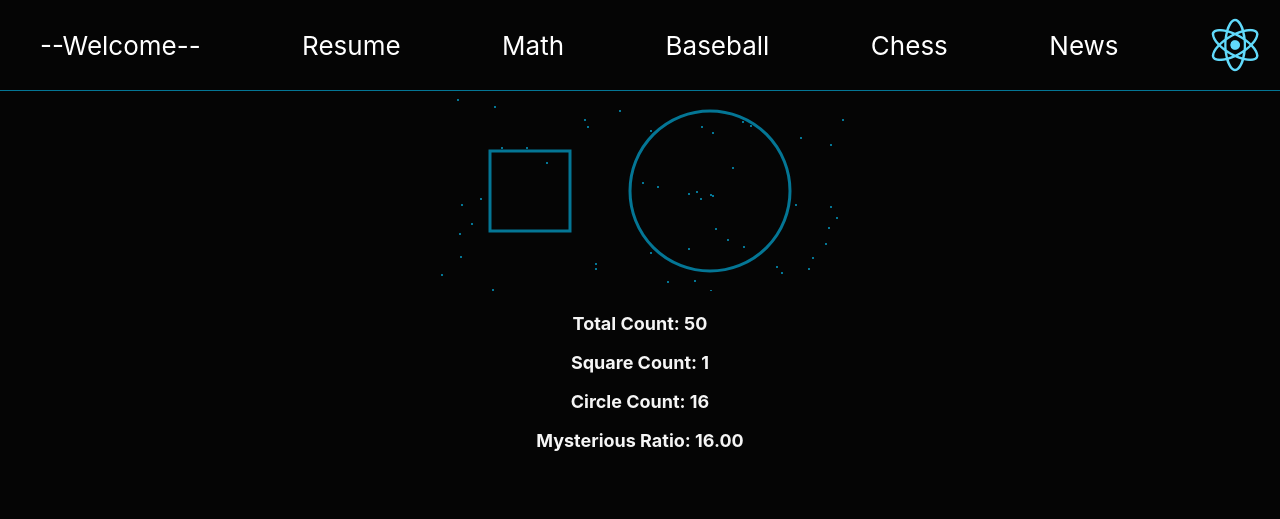
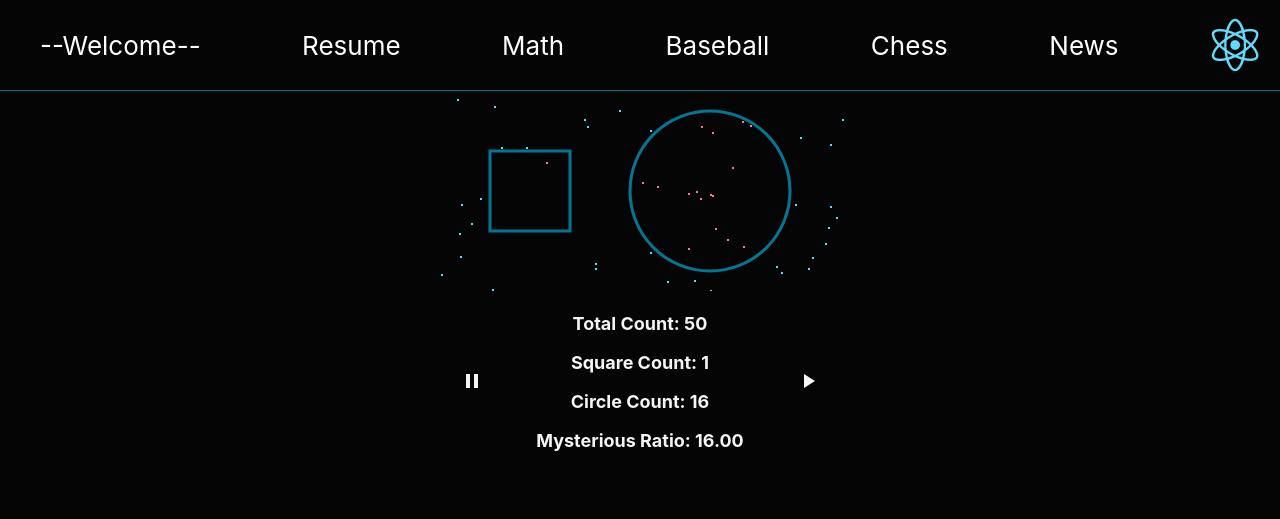
Before and after one commit to colinharfst/example-site, a React (Create React App) app in the folder client/: page /simulation in a window 1280 px wide. Shown: the top 519 px of the page. Built offline with nearby package versions, Linux system fonts and the light colour scheme.

Commit message:
made simulation pausable and tried making it pixel perfect

```diff
--- a/client/src/components/math/monte-carlo.jsx
+++ b/client/src/components/math/monte-carlo.jsx
@@ -1,4 +1,6 @@
-import React, { useEffect, useState } from "react";
+import React, { useEffect, useState, useRef } from "react";
+import PlayArrowIcon from "@material-ui/icons/PlayArrow";
+import PauseIcon from "@material-ui/icons/Pause";
 import "./monte-carlo.scss";
 
 export function MonteCarlo() {
@@ -11,9 +13,12 @@ export function MonteCarlo() {
   const radius = 80;
   const canvasWidth = 5.25 * radius;
   const canvasHeight = 2.5 * radius;
+  const squareTopLeftCorner = { x: 0.75 * radius, y: 0.75 * radius };
+  const circleCenter = { x: 3.5 * radius, y: 1.25 * radius };
 
-  useEffect(
-    () => {
+  let timeoutFunction = useRef(null);
+
+  useEffect(() => {
     const canvas = document.getElementById("simulation");
     if (canvas.getContext) {
       const context = canvas.getContext("2d");
@@ -22,12 +27,10 @@ export function MonteCarlo() {
       context.fillStyle = "#047695";
 
       const square = new Path2D();
-        const squareTopLeftCorner = { x: 0.75 * radius, y: 0.75 * radius };
       square.rect(squareTopLeftCorner.x, squareTopLeftCorner.x, radius, radius);
       context.stroke(square);
 
       const circle = new Path2D();
-        const circleCenter = { x: 3.5 * radius, y: 1.25 * radius };
       circle.arc(circleCenter.x, circleCenter.y, radius, 0, 2 * Math.PI);
       context.stroke(circle);
 
@@ -42,17 +45,17 @@ export function MonteCarlo() {
 
       const inSquare = (x, y) => {
         if (
-            x >= squareTopLeftCorner.x &&
-            x < squareTopLeftCorner.x + radius &&
-            y >= squareTopLeftCorner.y &&
-            y < squareTopLeftCorner.y + radius
+          x + 1 > squareTopLeftCorner.x &&
+          x + 1 <= squareTopLeftCorner.x + radius &&
+          y + 1 > squareTopLeftCorner.y &&
+          y + 1 <= squareTopLeftCorner.y + radius
         )
           return true;
         return false;
       };
 
       const inCircle = (x, y) => {
-          const dist = Math.sqrt((x - circleCenter.x) ** 2 + (y - circleCenter.y) ** 2);
+        const dist = Math.sqrt((x + 1 - circleCenter.x) ** 2 + (y + 1 - circleCenter.y) ** 2);
         if (dist <= radius) return true;
         return false;
       };
@@ -63,28 +66,30 @@ export function MonteCarlo() {
 
       const fillPoint = (i) => {
         if (i < len) {
+          if (inSquare(pixArray[i].x, pixArray[i].y)) {
+            context.fillStyle = "#ff7695";
             context.fillRect(pixArray[i].x, pixArray[i].y, 2, 2);
-            if (inSquare(pixArray[i].x, pixArray[i].y)) {
             setSquareCount(++sqCount);
-            }
-            if (inCircle(pixArray[i].x, pixArray[i].y)) {
+          } else if (inCircle(pixArray[i].x, pixArray[i].y)) {
+            context.fillStyle = "#ff7695";
+            context.fillRect(pixArray[i].x, pixArray[i].y, 2, 2);
             setCircleCount(++circCount);
+          } else {
+            context.fillStyle = "#61dafb";
+            context.fillRect(pixArray[i].x, pixArray[i].y, 2, 2);
           }
           setTotalCount(i + 1);
-            setTimeout(() => fillPoint(++i), timeout);
+          timeoutFunction.current = setTimeout(() => fillPoint(++i), timeout);
         }
       };
 
-        context.lineWidth = 1;
-        setTimeout(() => fillPoint(0), timeout);
+      timeoutFunction.current = setTimeout(() => fillPoint(0), timeout);
     }
-    },
-    // Was getting a warning without canvasWidth or canvasHeight in this array, but nothing about radius
-    [radius, canvasWidth, canvasHeight]
-  );
+  }, [canvasHeight, canvasWidth, squareTopLeftCorner.x, squareTopLeftCorner.y, circleCenter.x, circleCenter.y]);
 
   const calcPi = (pi) => {
-    if (isNaN(pi) || !isFinite(pi)) return "Undefined";
+    if (isNaN(pi) || !isFinite(pi)) return "Undefined...";
+    if (!isFinite(pi)) return "Infinity!";
     let piFormatted = "3.14";
     if (squareCount) {
       const exp = new RegExp("^-?\\d+(?:.\\d{0," + (2 || -1) + "})?");
@@ -98,15 +103,85 @@ export function MonteCarlo() {
     return piFormatted;
   };
 
+  const restartRandomFilling = () => {
+    const canvas = document.getElementById("simulation");
+    if (canvas.getContext) {
+      const context = canvas.getContext("2d");
+      context.fillStyle = "#047695";
+
+      const len = 10000 - totalCount;
+      const pixArray = [];
+
+      for (let i = 0; i < len; i++) {
+        const x = Math.floor(canvasWidth * Math.random());
+        const y = Math.floor(canvasHeight * Math.random());
+        pixArray.push({ x, y });
+      }
+
+      const inSquare = (x, y) => {
+        if (
+          x + 1 >= squareTopLeftCorner.x &&
+          x + 1 <= squareTopLeftCorner.x + radius &&
+          y + 1 >= squareTopLeftCorner.y &&
+          y + 1 <= squareTopLeftCorner.y + radius
+        )
+          return true;
+        return false;
+      };
+
+      const inCircle = (x, y) => {
+        const dist = Math.sqrt((x + 1 - circleCenter.x) ** 2 + (y + 1 - circleCenter.y) ** 2);
+        if (dist <= radius) return true;
+        return false;
+      };
+
+      let sqCount = squareCount;
+      let circCount = circleCount;
+      const timeout = 10;
+
+      const fillPoint = (i) => {
+        const modifiedIndex = i - totalCount;
+        if (modifiedIndex < len) {
+          if (inSquare(pixArray[modifiedIndex].x, pixArray[modifiedIndex].y)) {
+            context.fillStyle = "#ff7695";
+            context.fillRect(pixArray[modifiedIndex].x, pixArray[modifiedIndex].y, 2, 2);
+            setSquareCount(++sqCount);
+          } else if (inCircle(pixArray[modifiedIndex].x, pixArray[modifiedIndex].y)) {
+            context.fillStyle = "#ff7695";
+            context.fillRect(pixArray[modifiedIndex].x, pixArray[modifiedIndex].y, 2, 2);
+            setCircleCount(++circCount);
+          } else {
+            context.fillStyle = "#61dafb";
+            context.fillRect(pixArray[modifiedIndex].x, pixArray[modifiedIndex].y, 2, 2);
+          }
+          setTotalCount(i + 1);
+          timeoutFunction.current = setTimeout(() => fillPoint(++i), timeout);
+        }
+      };
+
+      timeoutFunction.current = setTimeout(() => fillPoint(totalCount), timeout);
+    }
+  };
+
   return (
     <>
       <canvas id="simulation" width={canvasWidth} height={canvasHeight}>
         <h3>Monte Carlo</h3>
       </canvas>
+      <div style={{ display: "flex", justifyContent: "center" }}>
+        <button onClick={() => clearTimeout(timeoutFunction.current)}>
+          <PauseIcon />
+        </button>
+        <span style={{ width: "300px" }}>
           <h3>Total Count: {totalCount}</h3>
           <h3>Square Count: {squareCount}</h3>
           <h3>Circle Count: {circleCount}</h3>
           <h3>Mysterious Ratio: {calcPi(circleCount / squareCount)}</h3>
+        </span>
+        <button onClick={() => restartRandomFilling()}>
+          <PlayArrowIcon />
+        </button>
+      </div>
     </>
   );
 }
--- a/client/src/components/math/monte-carlo.scss
+++ b/client/src/components/math/monte-carlo.scss
@@ -0,0 +1,21 @@
+.app {
+  button {
+    background: none;
+    border: none;
+    outline: none;
+    &:hover,
+    &:focus {
+      cursor: pointer;
+    }
+    .MuiSvgIcon-root {
+      color: #050505;
+    }
+  }
+}
+.app.dark-mode {
+  button {
+    .MuiSvgIcon-root {
+      color: whitesmoke;
+    }
+  }
+}
```
Lines whose indentation alone changed are shown as unchanged.
